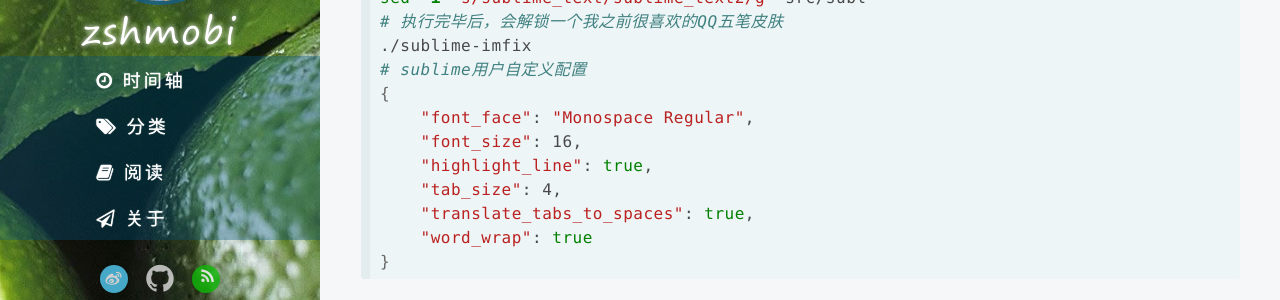
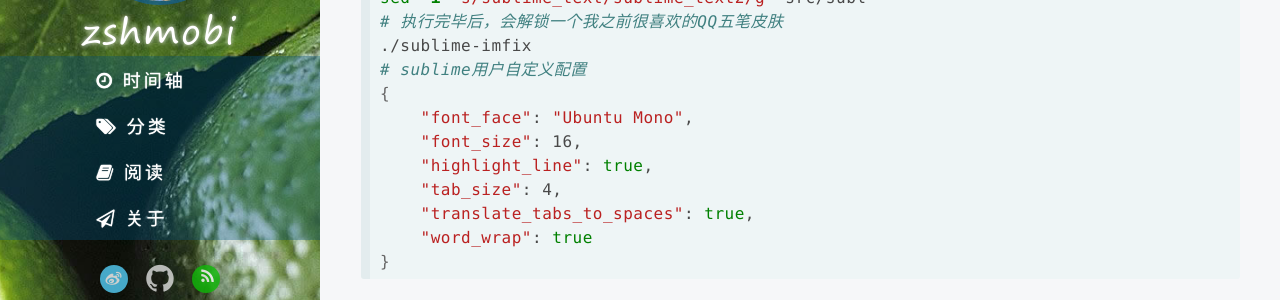
Before and after one commit to tingtinZ/zmobi.github.io, a Jekyll site: the page built from _posts/2016-08-09-ubuntu-setting.md, in a window 1280 px wide and 900 px high, scrolled down 2380 px. Shown: the part 173-473 px from the top of the window. Built offline with Jekyll 4.4.1, drawn with Linux system fonts in a browser that asks for light colours; some web fonts are replaced; comment, search, counter and statistics services are not loaded.

Commit message:
[修改] 更新字体样式

```diff
--- a/_posts/2016-08-09-ubuntu-setting.md
+++ b/_posts/2016-08-09-ubuntu-setting.md
@@ -111,7 +111,7 @@ sed -i 's/sublime_text/sublime_text2/g' src/subl
 ./sublime-imfix
 # sublime用户自定义配置
 {
-    "font_face": "Monospace Regular",
+    "font_face": "Ubuntu Mono",
     "font_size": 16,
     "highlight_line": true,
     "tab_size": 4,
```
